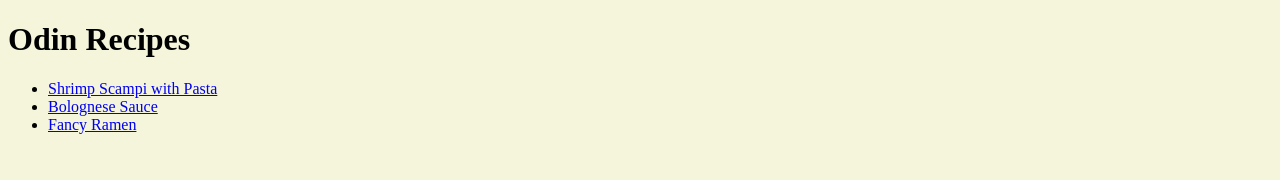
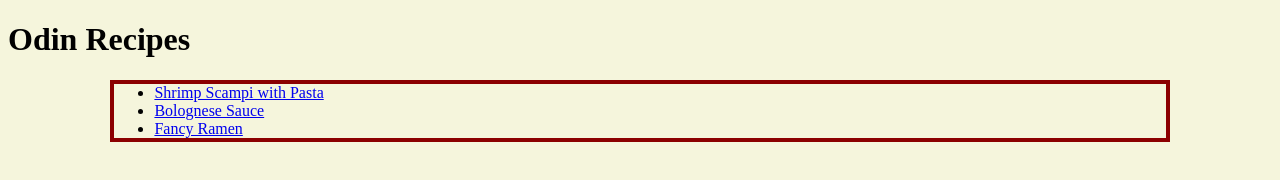
Before and after one commit to bigezwest/odin-recipes, a plain HTML site: page index.html in a window 1280 px wide. Drawn offline with Linux system fonts and the light colour scheme.

Commit message:
style(.list): Create and apply style

```diff
--- a/css/stylesheet.css
+++ b/css/stylesheet.css
@@ -1,7 +1,11 @@
 body {
     background-color: beige;
 }
-
+img {
+    height: auto;
+    width: 40%;
+    margin: 0 auto;
+}
 .ingredients {
     width: 80%;
     border: .25rem solid darkred;
@@ -13,3 +17,9 @@ body {
     border: .25rem solid darkred;
     margin: 0 auto;
 }
+
+.list {
+    width: 80%;
+    border: .25rem solid darkred;
+    margin: 0 auto;
+}
--- a/index.html
+++ b/index.html
@@ -9,7 +9,7 @@
 </head>
 <body>
     <h1>Odin Recipes</h1>
-    <ul>
+    <ul class="list">
         <li><a href="recipes/shrimp-scampi.html">Shrimp Scampi with Pasta</a></li>
         <li><a href="recipes/bolognese-sauce.html">Bolognese Sauce</a></li>
         <li><a href="recipes/fancy-ramen.html">Fancy Ramen</a></li>
```
